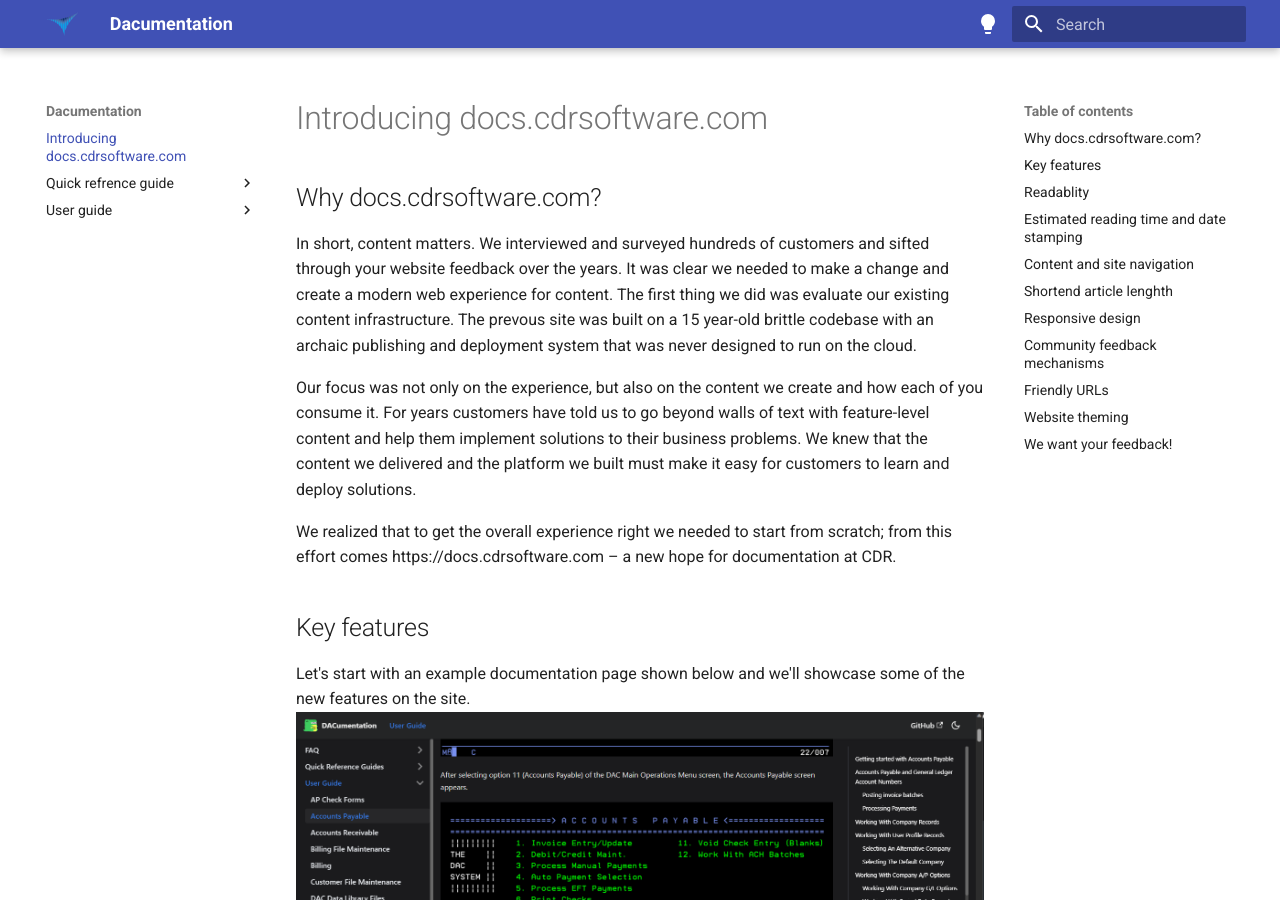
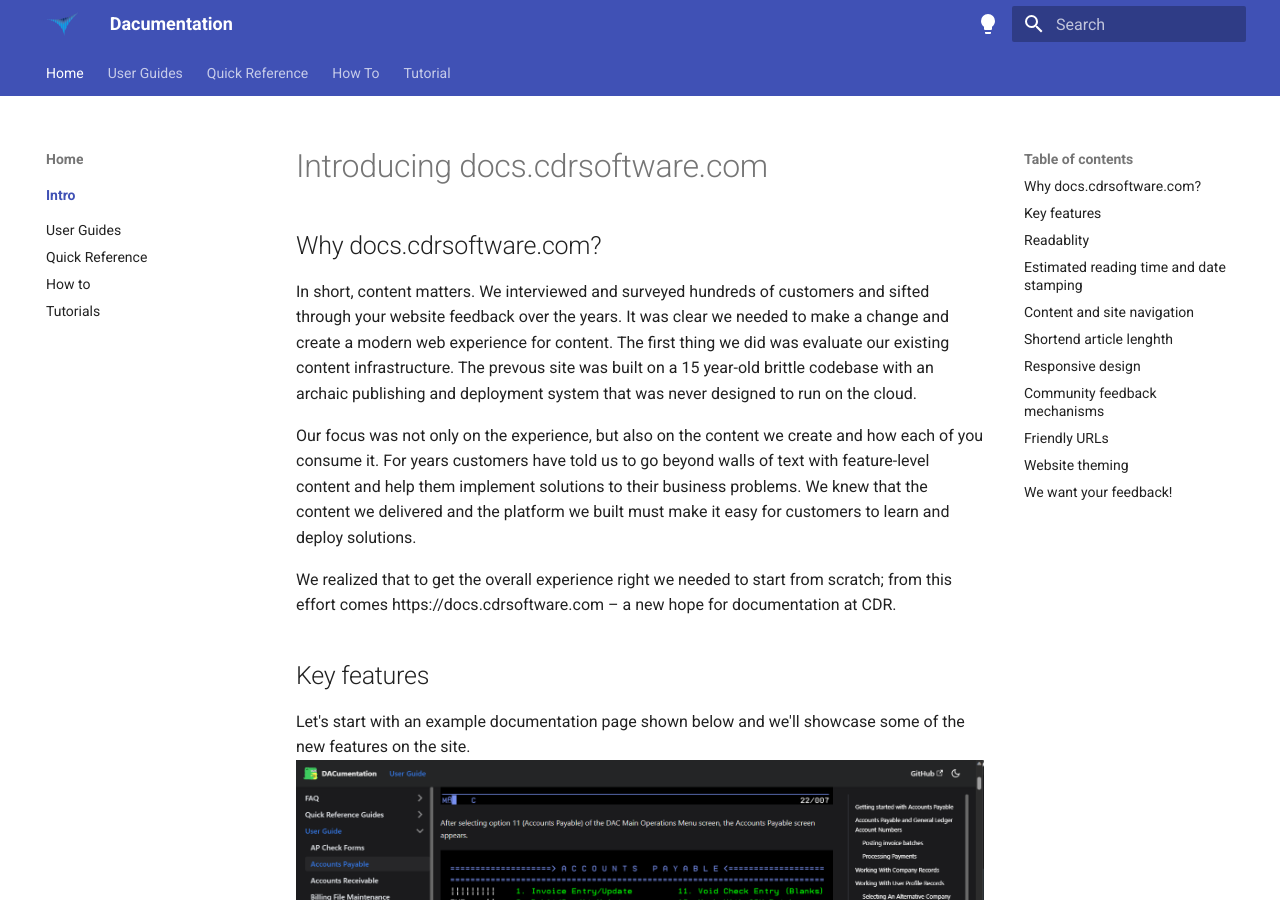
Before and after one commit to AydenB/mkdocs, an MkDocs documentation site: the page built from docs/index.md, in a window 1280 px wide and 900 px high. Built offline with MkDocs 1.6.1 and Material for MkDocs 9.7.7, drawn with Linux system fonts in a browser that asks for light colours; some of the changed lines change nothing that is shown.

Commit message:
skeleton framework

```diff
--- a/mkdocs.yml
+++ b/mkdocs.yml
@@ -17,11 +17,96 @@
       toggle:
         icon: material/lightbulb-outline
         name: Switch to light mode
-plugins:
-  - search
 
-features:
+  features:
+    - announce.dismiss
+    - content.action.edit
+    - content.action.view
+    - content.code.annotate
+    - content.code.copy
+    - content.tooltips
+    # - header.autohide
+    # - navigation.expand
+    - navigation.footer
+    - navigation.indexes
+    # - navigation.instant
+    # - navigation.instant.prefetch
+    # - navigation.instant.progress
+    # - navigation.prune
+    - navigation.sections
     - navigation.tabs
-    - navigation.path
+    # - navigation.tabs.sticky
+    - navigation.top
+    - navigation.tracking
     - search.highlight
+    - search.share
     - search.suggest
+    - toc.follow
+
+
+  # Page tree
+nav:
+  - Home:
+      - Intro:
+        - index.md
+      - User Guides: user-guide/Accounts Payable.md
+      - Quick Reference: quick-refrence-guide/Accounts Payable QRG.md
+      - How to: lorem.md
+      - Tutorials: lorem.md
+  - User Guides:
+    - Accounts Payable: user-guide/Accounts Payable.md
+    - Accounts Receivable: user-guide/Accounts Receivable.md
+    - AP Check Forms: user-guide/AP Check Forms.md
+    - Billing File Maintenance: Billing File Maintenance.md
+    - Billing: user-guide/Billing.md
+    - Customer File Maintenance: user-guide/Customer File Maintenance.md
+    - DAC Closing Procedures: user-guide/Dac Closing Procedures.md
+    - DAC Data Library Files: user-guide/DAC Data Library Files.md
+    - DAC Default System Options: user-guide/DAC Default System Options.md
+    - DAC Report Samples: user-guide/DAC Report Samples.md
+    - EDI: user-guide/EDI.md
+    - Entire System Save: user-guide/Entire System Save.md
+    - General Ledger: user-guide/General Ledger.md
+    - Getting Started: user-guide/getting-started.md
+    - Item File Maintenance: user-guide/Item File Maintenance.md
+    - Order Books: user-guide/Order Books.md
+    - Outbound Email and Doc Distribution: user-guide/Outbound Email and Doc Distribution.md
+    - Physical Inventory: user-guide/Physical Inventory.md
+    - Picker Productivity: user-guide/Picker Productivity.md
+    - Pre-book Orders: user-guide/Pre-book Orders.md
+    - Purchasing: user-guide/Purchasing.md
+    - Retail Shelf Labels: user-guide/Retail Shelf Labels.md
+    - RF Warehouse Systems: user-guide/RF Warehouse System.md
+    - Sales Analysis Reports: user-guide/Sales Analysis Reports.md
+    - System File Maintenance: user-guide/System File Maintenance.md
+    - Tax System: user-guide/Tax System.md
+    - Vendor Billing: user-guide/Vendor Billing.md
+    - Vendor Receivables: user-guide/Vendor Receivable.md
+    - Vendors: user-guide/Vendor.md
+    - Warehousing: user-guide/Warehousing.md
+  - Quick Reference:
+    - Accounts Payable : quick-refrence-guide/Accounts Payable QRG.md
+    - Accounts Receivable: quick-refrence-guide/Accounts Receivable QRG.md
+    - Billing Auto: quick-refrence-guide/Billing Auto.md
+    - Billing Manual: quick-refrence-guide/Billing Manual.md
+    - Closing: quick-refrence-guide/Closing.md
+    - Contracts: quick-refrence-guide/Contracts.md
+    - Customers: quick-refrence-guide/Customers.md
+    - DAC Colors: quick-refrence-guide/DAC Colors.md
+    - DAC Symbols: quick-refrence-guide/DAC Symbols.md
+    - Global Price Change: quick-refrence-guide/Global Price Changing.md
+    - Item Location Quantity: quick-refrence-guide/Item Location Quantity.md
+    - Location Quantity Transfer: quick-refrence-guide/Location Quantity Transfer.md
+    - New General Ledger Accounts: quick-refrence-guide/New General Ledger Accounts.md
+    - Price Inquiry: quick-refrence-guide/Price Inquiry.md
+    - Purchasing: quick-refrence-guide/Purchasing QRG.md
+    - Voiding Posted Orders: quick-refrence-guide/Voiding Posted Orders.md
+  - How To:
+    - lorem.md
+    - Requirements:
+      - Image processing: lorem.md
+      - Caching: lorem.md
+  - Tutorial:
+    - lorem.md
+    - Admonitions: lorem.md
+    - Tooltips: lorem.md
```
